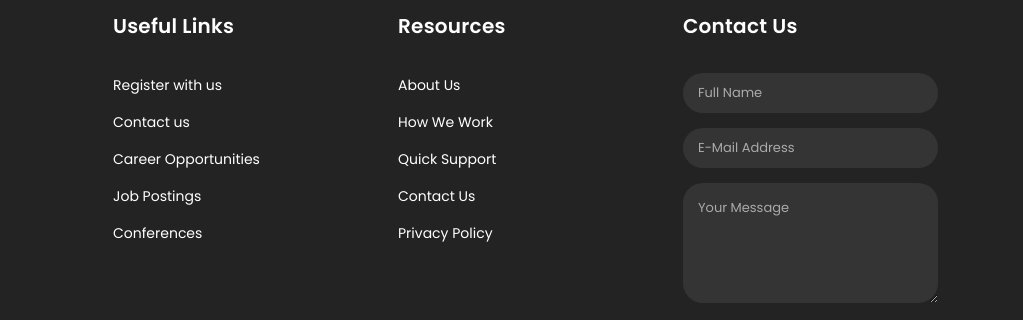
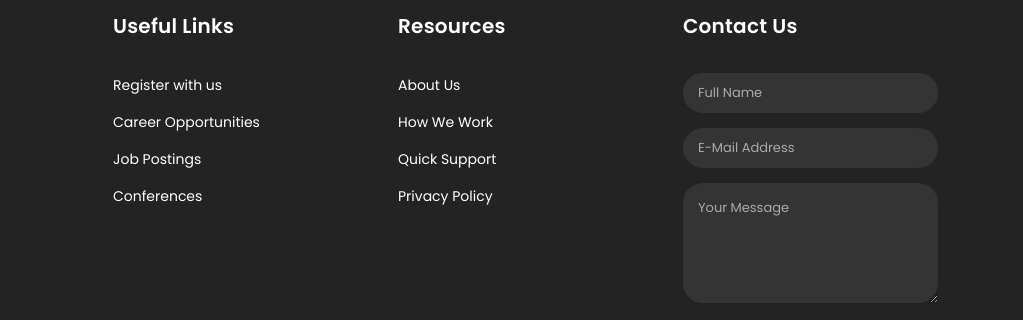
Before and after one commit to The-CoAthletes/SES-network, a plain HTML site: page index.html in a window 1280 px wide. Shown: the part 6115-6435 px from the top of the page, 257-1280 px from the left. Drawn offline with Linux system fonts and the light colour scheme.

Commit message:
Contact section

```diff
--- a/index.html
+++ b/index.html
@@ -446,7 +446,7 @@ The field of Sports and Exercise Science in India is only in its infancy and we
             <h4>Useful Links</h4>
             <ul class="menu-list">
               <li><a href="https://docs.google.com/forms/d/e/1FAIpQLScyoRlpfKM0UUrKLlAWH9hTc_aiR8vAt5_-bU5JQ2EZFlR1Dw/viewform?pli=1">Register with us</a></li>
-              <li><a href="https://wa.me/+919444962342">Contact us</a></li>
+              <!-- <li><a href="https://wa.me/+919444962342">Contact us</a></li> -->
               <li><a href="#">Career Opportunities</a></li>
               <li><a href="#">Job Postings</a></li>
               <li><a href="#">Conferences</a></li>
@@ -458,7 +458,7 @@ The field of Sports and Exercise Science in India is only in its infancy and we
               <li><a href="#">About Us</a></li>
               <li><a href="#">How We Work</a></li>
               <li><a href="#">Quick Support</a></li>
-              <li><a href="#">Contact Us</a></li>
+              <!-- <li><a href="#">Contact Us</a></li> -->
               <li><a href="#">Privacy Policy</a></li>
             </ul>
           </div>
```
